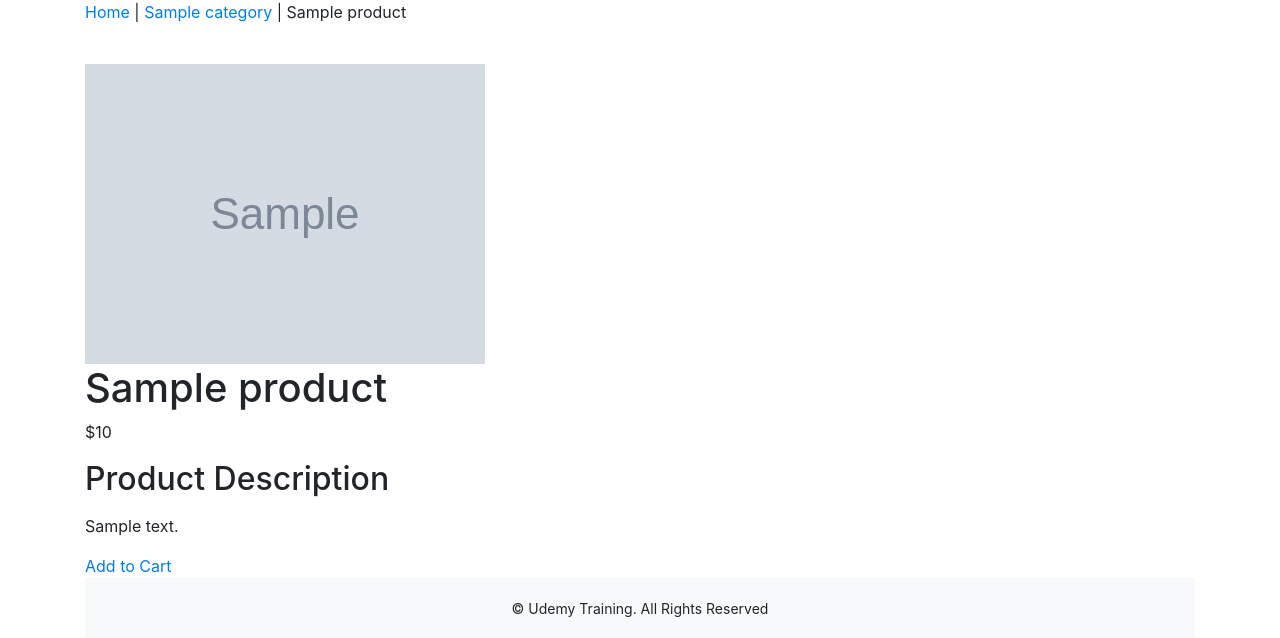
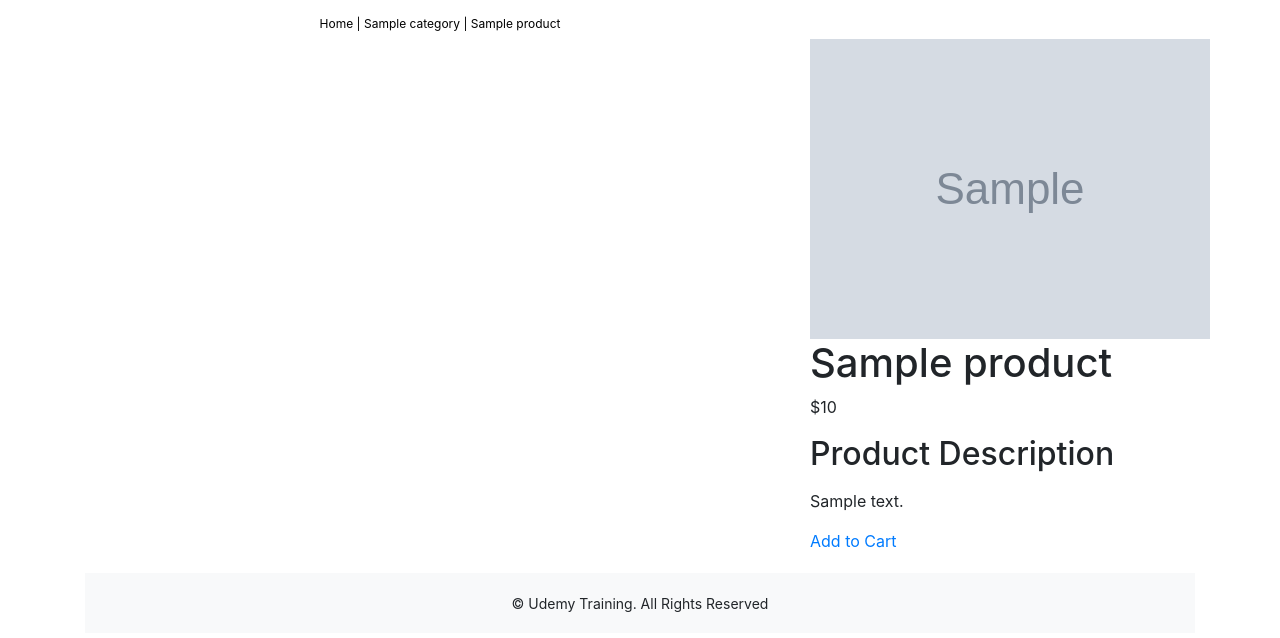
Before and after one commit to jondjacobsen/perfectcushion, a Django app: template shop/templates/shop/product.html in a window 1280 px wide. Shown: the part 270-908 px from the top of the page. After the commit the page ends 882 px from the top, so only its background shows below. Run offline with Django 3.2, Linux system fonts and the light colour scheme; the template is opened without the code that fills it: most values are stand-ins (such as "Sample title", 1, 10 or a date in 2020); grey boxes marked "Sample" are stand-in pictures; some libraries are stand-ins or nearby versions.

Commit message:
Product Page Update for Style

```diff
--- a/shop/templates/shop/product.html
+++ b/shop/templates/shop/product.html
@@ -7,8 +7,8 @@
     {{  product.name }} - Perfect Cushion Store
 {%  endblock %}
 {%  block content %}
-    <div>
-        <div>
+    <div class="row my_prod_row_class">
+        <div class="mx-auto">
             <p><a href="{% url 'shop:allProdCat' %}">Home</a> | <a href="{{  product.category.get_url }}">{{ product.category }}</a> | {{  product.name }}</p>
         </div>
         <div>
--- a/static/css/custom.css
+++ b/static/css/custom.css
@@ -59,3 +59,19 @@ body {
     text-transform: uppercase;
     letter-spacing: .2em;
 }
+
+/*** Product Page ***/
+
+.my_prod_row_class {
+    padding-top: 15px;
+    padding-bottom: 20px;
+}
+.my_prod_row_class .mx-auto p {
+    color: #000;
+    font-size: 12px;
+}
+.my_prod_row_class .mx-auto p a {
+    color: #000;
+    font-size: 12px;
+    text-decoration: none;
+}
```
